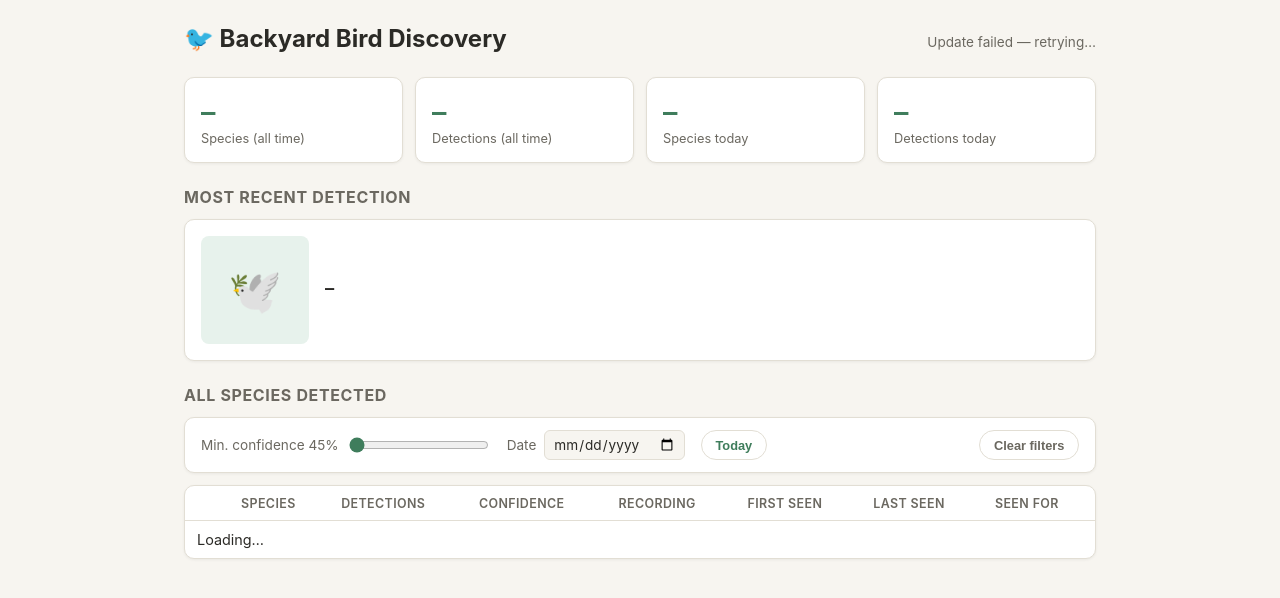
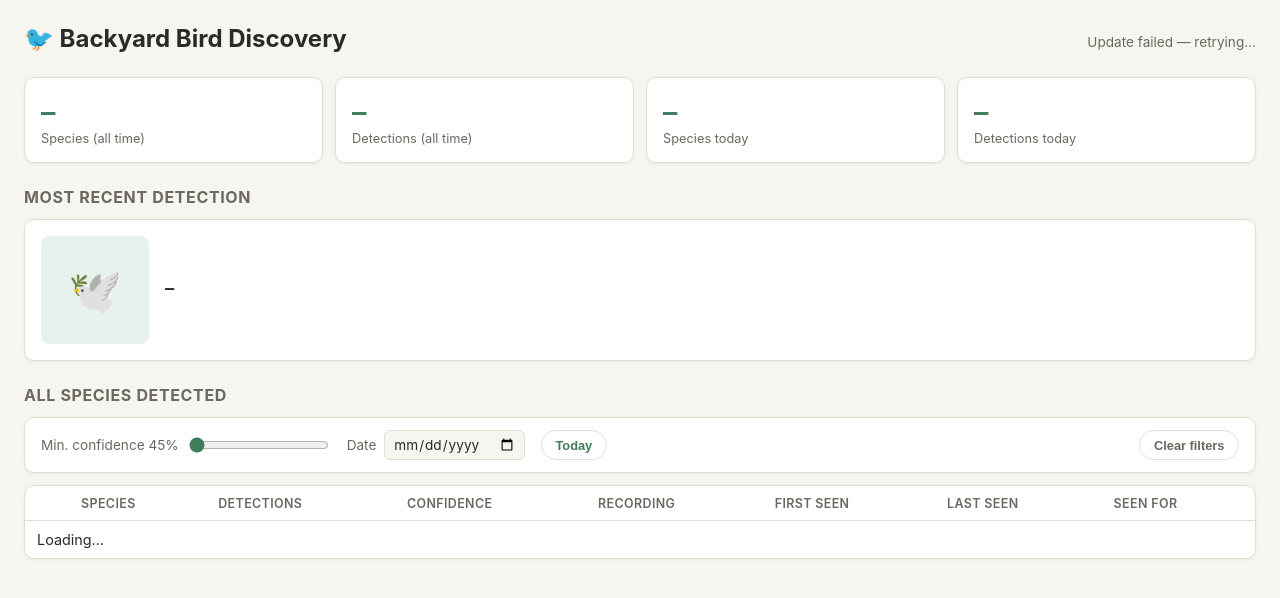
Before and after one commit to JeremiahBarkman/birdbrain, a Python web app: template src/backyard_bird/web/templates/index.html in a window 1280 px wide. Shown: the top 598 px of the page. Run offline with Jinja, Linux system fonts and the light colour scheme; the template is opened without the code that fills it, so the values that code supplies are empty.

Commit message:
Widen dashboard from 960px to 1400px so the species table fits
The 8-column species table (thumbnail, species, detections,
confidence, recording w/ playback + star/save buttons, first/last
seen, seen-for) needs more room than the page allowed, forcing
.table-scroll's horizontal scroll into constant use even on a
1920x1080 display with plenty of unused width on either side. 1400px
comfortably fits all 8 columns on a typical desktop window while still
leaving real side margins rather than stretching edge-to-edge.

Pure CSS change, no logic touched - all 198 unit tests still pass.

Co-Authored-By: Claude Sonnet 5 <noreply@anthropic.com>
Claude-Session: https://claude.ai/code/session_01Wn1xCnBuMmNCrHdu3qPCCV

```diff
--- a/src/backyard_bird/web/static/style.css
+++ b/src/backyard_bird/web/static/style.css
@@ -32,7 +32,15 @@ body {
   background: var(--bg);
   color: var(--text);
   font-family: -apple-system, BlinkMacSystemFont, "Segoe UI", sans-serif;
-  max-width: 960px;
+  /* 960px was tuned before the species table grew to 8 columns
+     (thumbnail, species, detections, confidence, recording w/
+     playback + star/save buttons, first/last seen, seen-for) — on a
+     1920x1080 display that forced .table-scroll's overflow-x into
+     constant use even though the window had plenty of room. 1400px
+     comfortably fits all 8 columns without horizontal scroll on a
+     typical desktop window, while still leaving real side margins
+     rather than stretching edge-to-edge on a wide monitor. */
+  max-width: 1400px;
   margin-inline: auto;
 }
 
```
